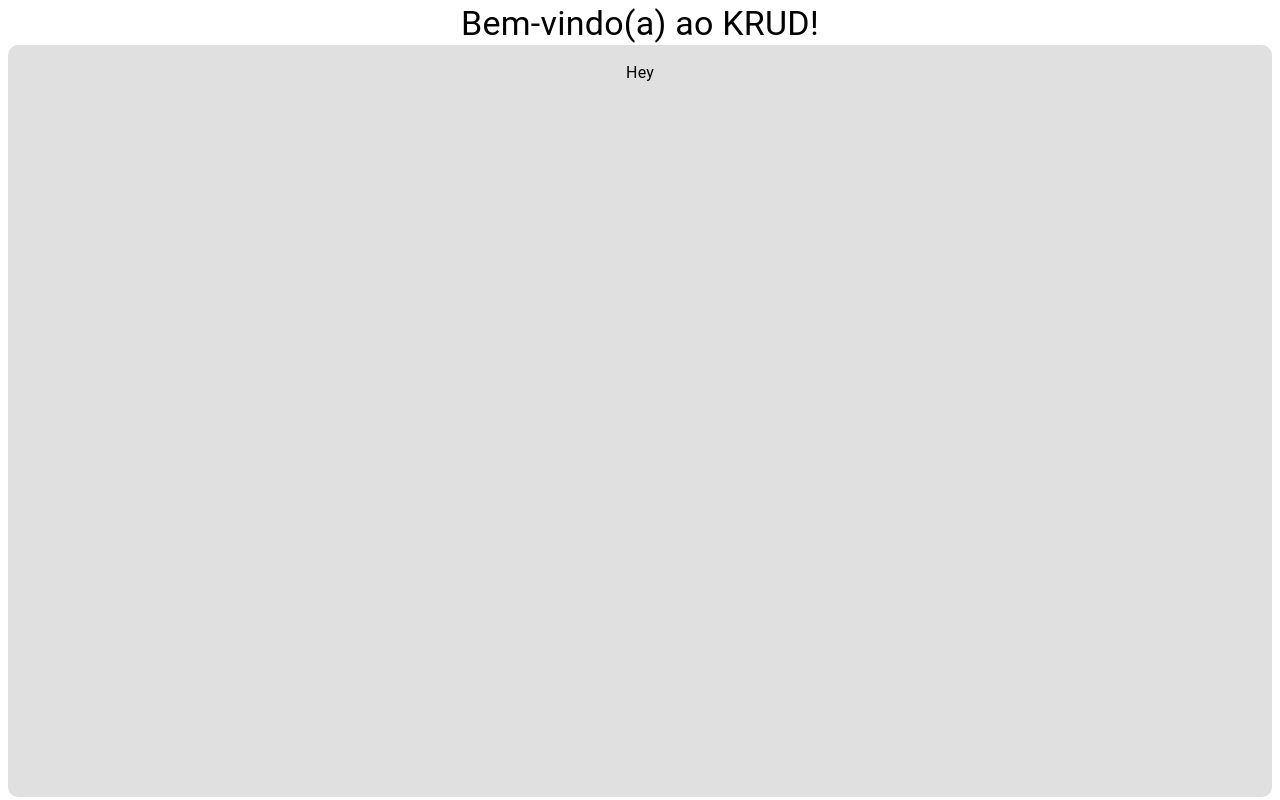
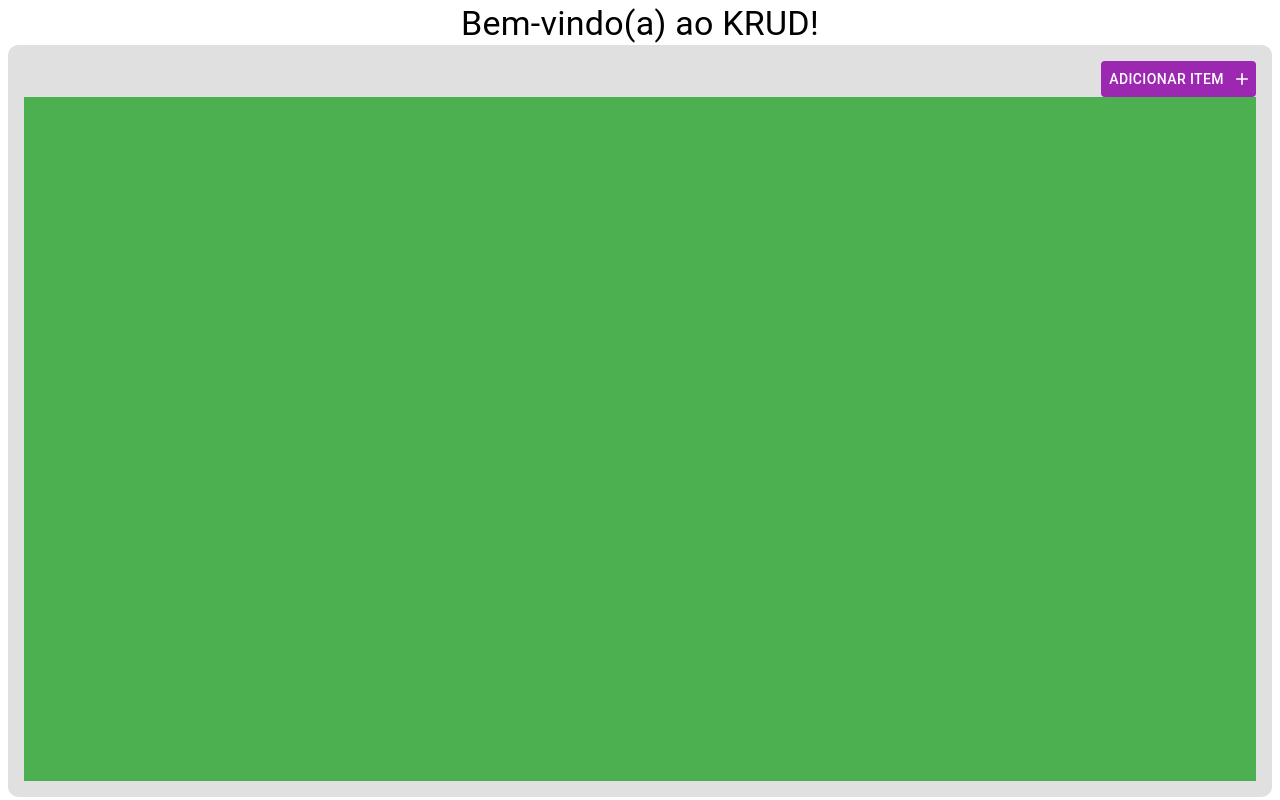
Before and after one commit to HERuppel/react-ts-workshop, a React (Create React App) app: page / in a window 1280 px wide. Built offline with nearby package versions, Linux system fonts and the light colour scheme.

Commit message:
updating store and new components for home

```diff
--- a/src/hooks/Item/index.tsx
+++ b/src/hooks/Item/index.tsx
@@ -15,18 +15,24 @@ export const ItemProvider: React.FC = ({ children }) => {
     const storageItems = localStorage.getItem('@krud:items');
 
     if (storageItems) {
-      return { ...JSON.parse(storageItems) };
+      return [...JSON.parse(storageItems)];
     }
-    return {} as Item[];
+    return [] as Item[];
   });
 
   const addItem = useCallback((newItem: Item) => {
-    setItems(prev => [...prev, newItem]);
+    setItems(prev => {
+      const newItems = [...prev, newItem];
+      localStorage.setItem('@krud:items', JSON.stringify(newItems));
+
+      return newItems;
+    });
   }, []);
 
   const updateItem = useCallback((updatedItem: Item) => {
     setItems(prev => {
       const newItems = prev.map(item => (item.name === updatedItem.name ? updatedItem : item));
+      localStorage.setItem('@krud:items', JSON.stringify(newItems));
       return newItems;
     });
   }, []);
@@ -34,6 +40,7 @@ export const ItemProvider: React.FC = ({ children }) => {
   const removeItem = useCallback((removedItem: Item) => {
     setItems(prev => {
       const newItems = prev.filter(item => item.name !== removedItem.name);
+      localStorage.setItem('@krud:items', JSON.stringify(newItems));
       return newItems;
     });
   }, []);
--- a/src/pages/Home/index.tsx
+++ b/src/pages/Home/index.tsx
@@ -1,7 +1,16 @@
-import { Box, Container, Typography } from '@material-ui/core';
 import React from 'react';
+
+// Components
+import { Box, Container, Typography, Button } from '@material-ui/core';
+
+// Styles
+import { useStyles } from './styles';
+
+// Icons
+import { Add } from '@material-ui/icons';
+
+// Hook
 import { useItem } from '../../hooks/Item';
-import { useStyles } from './styles';
 
 const Home: React.FC = () => {
   const classes = useStyles();
@@ -13,7 +22,12 @@ const Home: React.FC = () => {
     <Container className={classes.container}>
       <Typography variant='h4'>Bem-vindo(a) ao KRUD!</Typography>
       <Box className={classes.content}>
-        <Typography>Hey</Typography>
+        <div className={classes.header}>
+          <Button className={classes.addButton} endIcon={<Add />}>
+            Adicionar Item
+          </Button>
+        </div>
+        <div className={classes.body}></div>
       </Box>
     </Container>
   );
--- a/src/pages/Home/styles.ts
+++ b/src/pages/Home/styles.ts
@@ -16,7 +16,28 @@ export const useStyles = makeStyles((theme: Theme) =>
       backgroundColor: theme.palette.divider,
       borderRadius: 10,
       display: 'flex',
+      flexDirection: 'column',
       justifyContent: 'center',
+      padding: theme.spacing(2),
+    },
+    header: {
+      display: 'flex',
+      alignItems: 'flex-start',
+      justifyContent: 'flex-end',
+      width: '100%',
+    },
+    addButton: {
+      backgroundColor: theme.palette.primary.main,
+      color: theme.palette.common.white,
+
+      '&:hover': {
+        backgroundColor: theme.palette.primary.dark,
+      },
+    },
+    body: {
+      display: 'flex',
+      height: '100%',
+      backgroundColor: theme.palette.secondary.main,
       padding: theme.spacing(2),
     },
   }),
```
